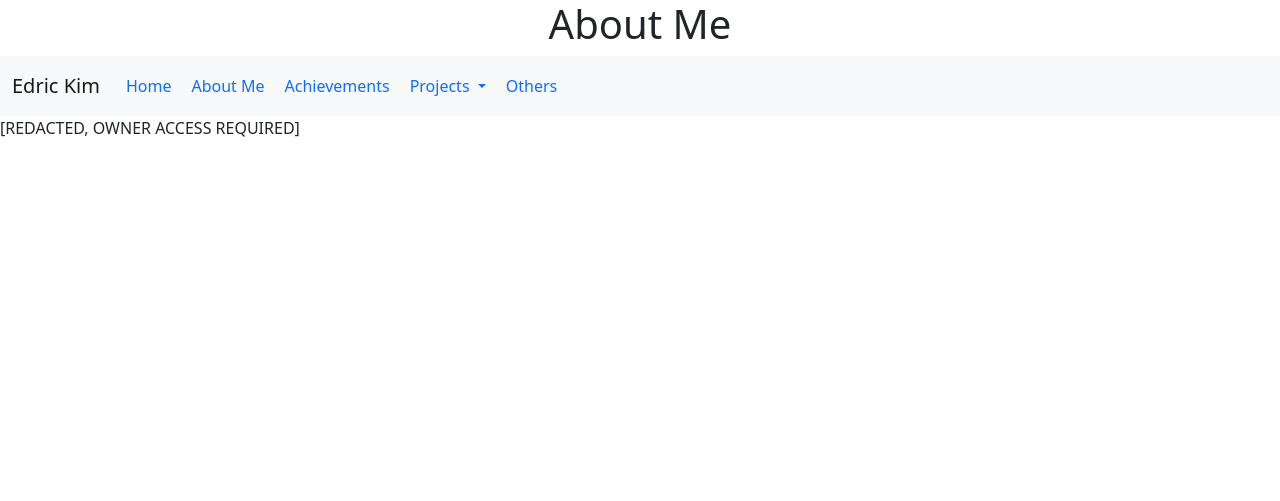
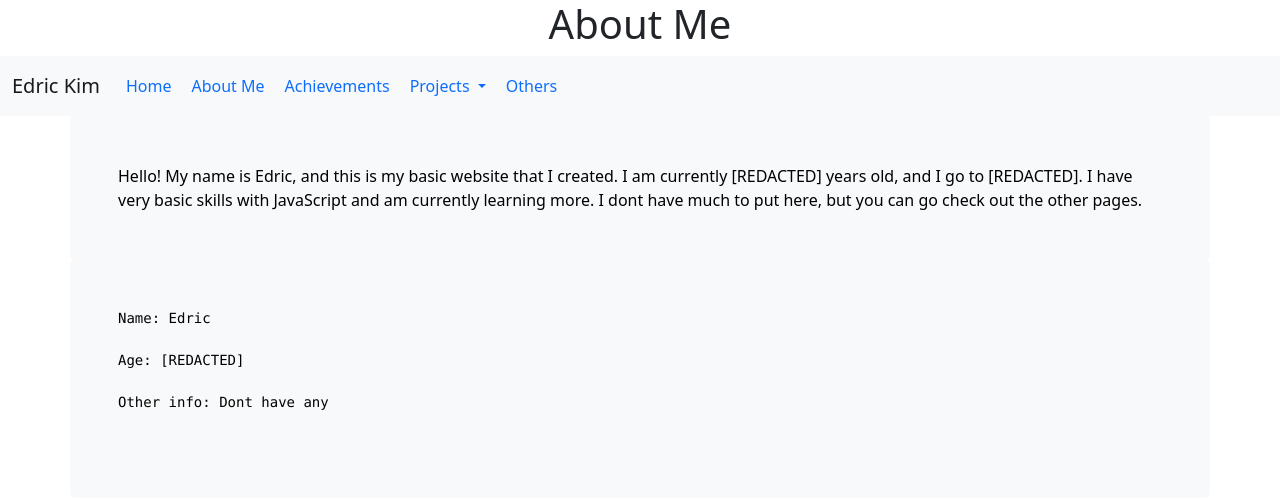
Before and after one commit to EdricKim/EdricKim.github.io, a plain HTML site: page about.html in a window 1280 px wide. Drawn offline with nearby package versions, Linux system fonts and the light colour scheme.

```diff
--- a/about.html
+++ b/about.html
@@ -45,7 +45,27 @@
             </div>
         </nav>
         <main>
-            [REDACTED, OWNER ACCESS REQUIRED]
+            <div class="container">
+                <div class="row">
+                    <div class="h-100 p-5 text-black bg-light rounded-3">
+                       Hello! My name is Edric, and this is my basic website that I created. I am currently [REDACTED] years old, and I go to [REDACTED]. I have very basic skills with JavaScript and am currently learning more. I dont have much to put here, but you can go check
+                       out the other pages.
+                    </div>
+                </div>
+            </div>
+            <div class="container">
+                <div class="row">
+                    <div class="h-100 p-5 text-black bg-light rounded-3">
+                        <pre>
+Name: Edric
+
+Age: [REDACTED]
+
+Other info: Dont have any
+                        </pre>
+                    </div>
+                </div>
+            </div>
         </main>
         <footer></footer>
     </body>
```
Also changed, not shown: achievements.html (+17 -1 lines), index.html (+0 -9 lines), projects.html (+10 -1 lines).
